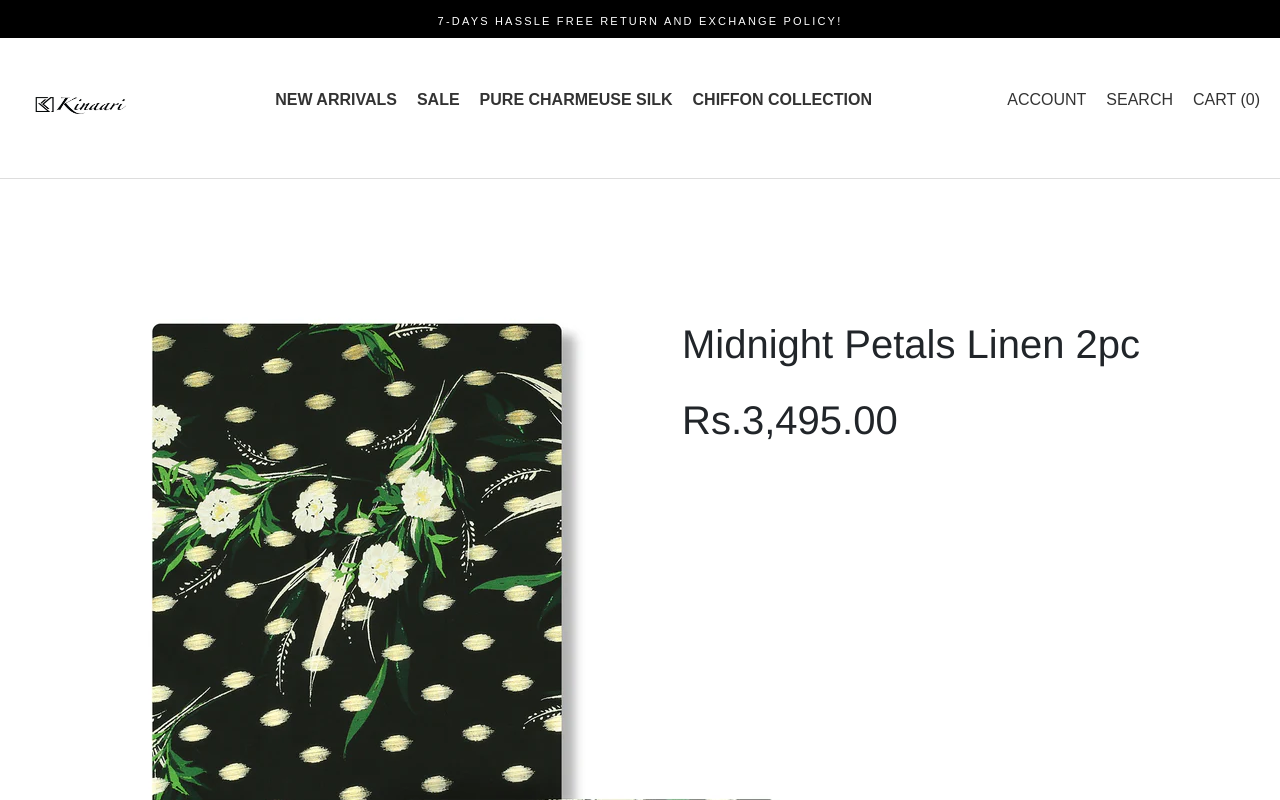
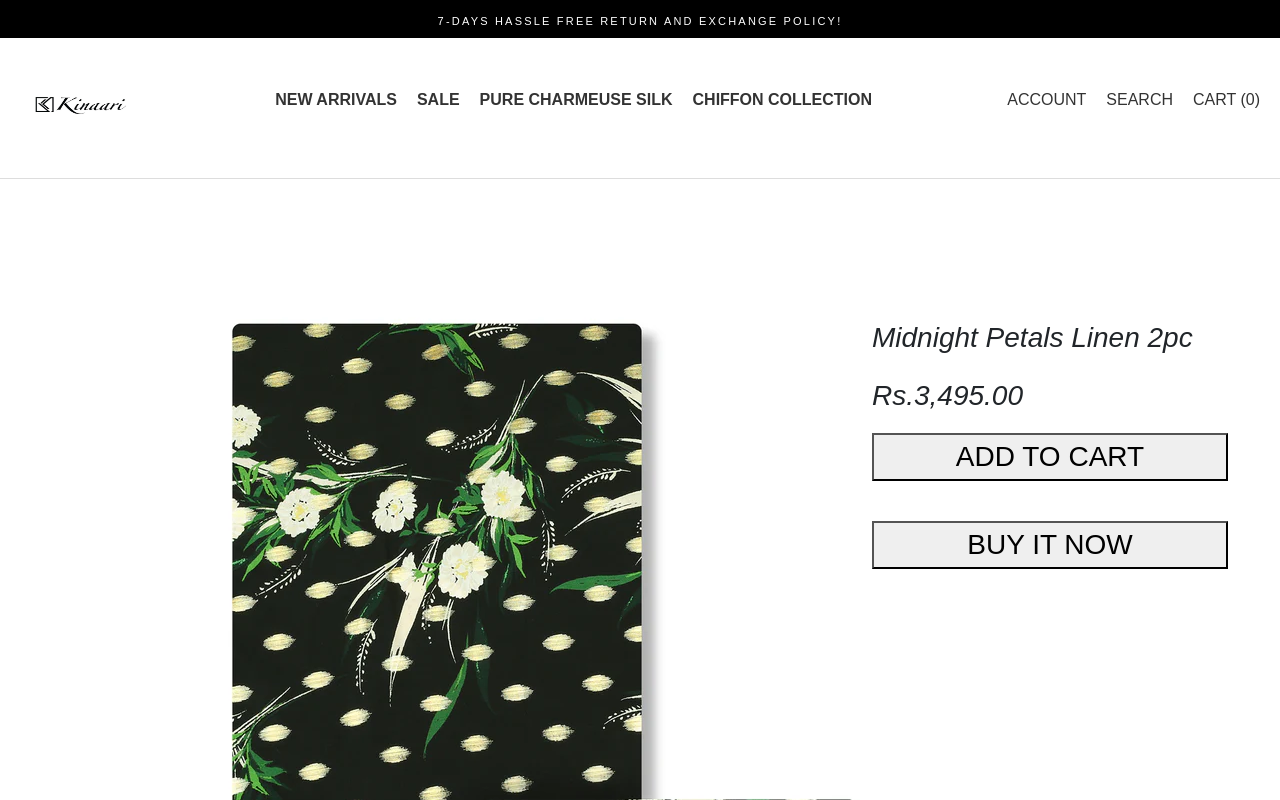
Before and after one commit to ghostofphantom/Ecommerce-Shop, a React (Vite) app: page /Cart in a window 1280 px wide. Shown: the top 800 px of the page. Built offline with nearby package versions, Linux system fonts and the light colour scheme.

Commit message:
Cartupdated

```diff
--- a/src/App.css
+++ b/src/App.css
@@ -100,9 +100,13 @@ header {
 }
 
 .description{
-      font-size: 40px;
-      font-family: 'Franklin Gothic Medium', 'Arial Narrow', Arial, sans-serif;
-      margin-top: 35px;
+      font-size: 28px;
+      margin-top: 38px;
+      font-weight:500;
+      font-style: italic;
+      font-family:fantasy;
+
+
 }
 
 .banner{
@@ -120,3 +124,19 @@ body {
   height: 100%;
   object-fit: cover;
 }
+
+.Checkout{
+    margin-bottom: 40px ;
+    display: block;
+    width: 100%;
+
+}
+
+.Buynow{
+  width: 100%;
+
+}
+
+.checkout{
+  padding-left: 80px;
+}
--- a/src/pages/Cart.jsx
+++ b/src/pages/Cart.jsx
@@ -1,20 +1,23 @@
 import React from 'react'
 import img from '../assets/Cart.png'
+
 
 
 function Cart() {
   return (
    <div className="container">
     <div className="row">
-      <div className="col-md-6">
+      <div className="col-md-8">
         <div className="checkout">
           <img className='cart.img' src={img} alt="" />
         </div>
       </div>
-      <div className="col-md-6">
+      <div className="col-md-4">
         <div className="description">
           <p>Midnight Petals Linen 2pc</p>
           <p>Rs.3,495.00</p>
+          <button className='Checkout'> ADD TO CART </button>
+          <button className='Buynow'> BUY IT NOW </button>
         </div>
       </div>
     </div>
```
